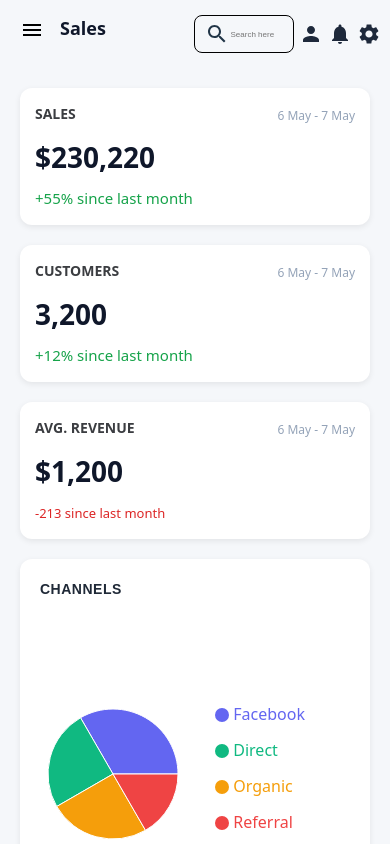
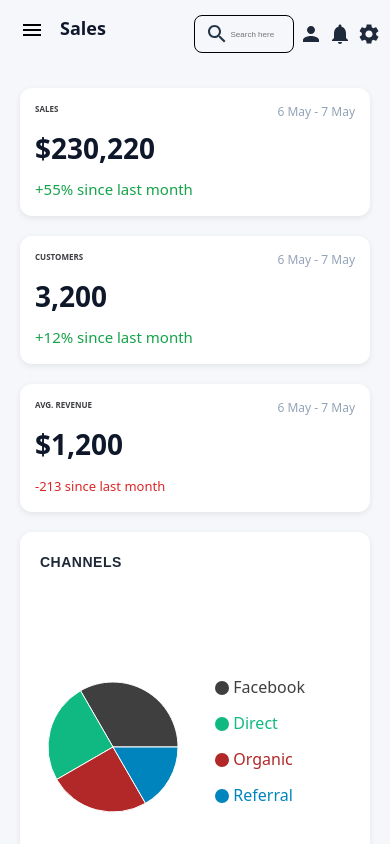
Before and after one commit to Musthakeem98/DashBord-UI-TD-, a React (Vite) app: page / in a window 390 px wide. Shown: the top 844 px of the page. Built offline with nearby package versions, Linux system fonts and the light colour scheme; some icons are missing.

Commit message:
pie chart color updated

```diff
--- a/src/assets/styles/DashboardCards.css
+++ b/src/assets/styles/DashboardCards.css
@@ -55,4 +55,8 @@
   .dashboard-cards {
     flex-direction: column;
   }
+
+  .card-title {
+    font-size: 8px;
+  }
 }
--- a/src/components/PieChartBox.tsx
+++ b/src/components/PieChartBox.tsx
@@ -17,7 +17,7 @@ const data = [
   { name: 'Referral', value: 200 },
 ];
 
-const COLORS = ['#6366f1', '#10b981', '#f59e0b', '#ef4444'];
+const COLORS = ['#3f3f3f', '#10b981', '#b22727', '#0084bd'];
 
 const PieChartBox: React.FC = () => {
   return (
```
